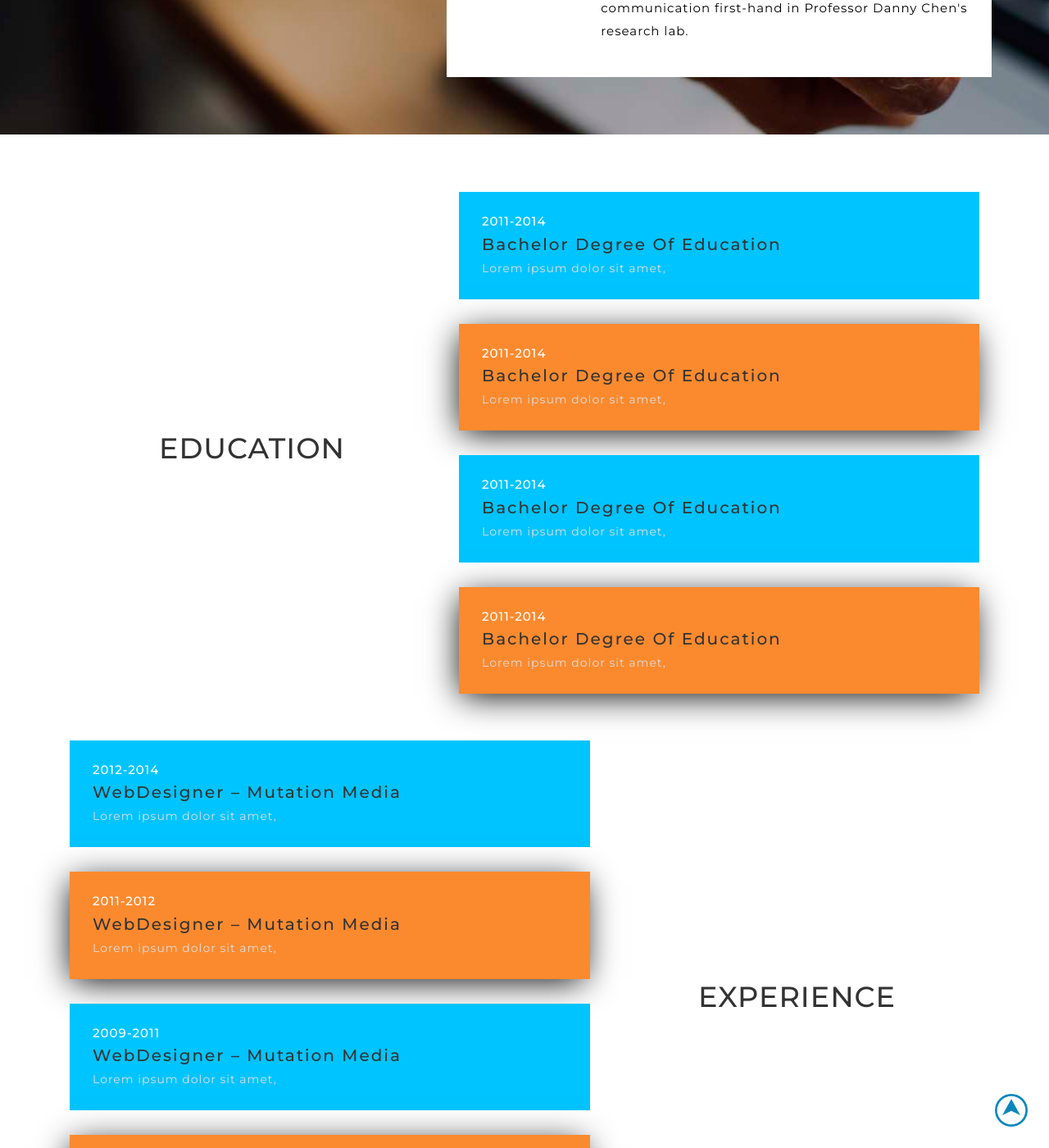
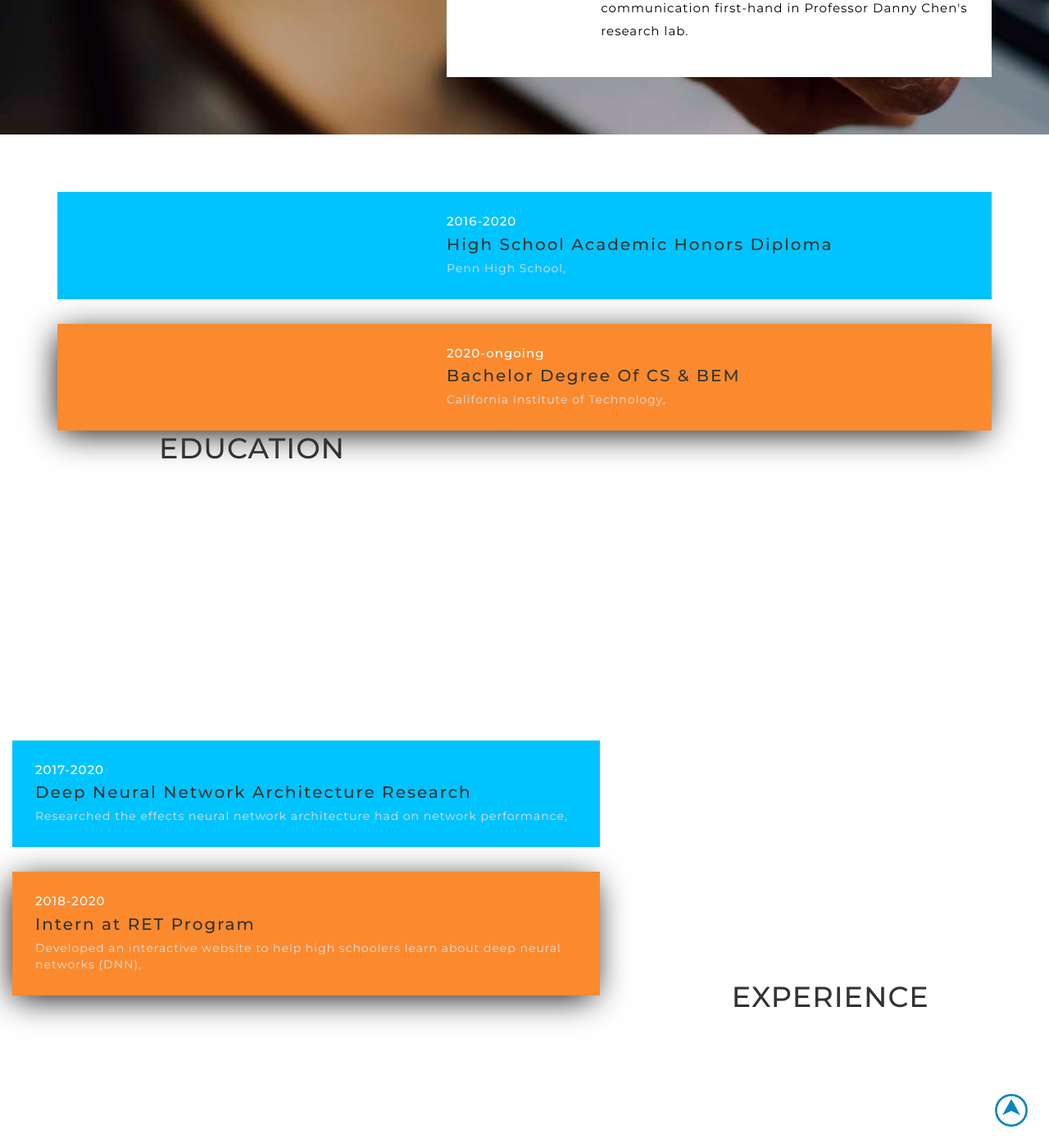
Before and after one commit to rajeev-datta/rajeev-datta.github.io, a Jekyll site: the page index.html, which Jekyll copies as it is, in a window 1280 px wide and 1400 px high, scrolled down 2685 px. Shown: the whole window at 82% size. Built offline with Jekyll 4.4.1, drawn with Linux system fonts in a browser that asks for light colours; some of the changed text lies outside the part shown.

Commit message:
Update index.html

```diff
--- a/index.html
+++ b/index.html
@@ -386,6 +386,7 @@ License URL: http://creativecommons.org/licenses/by/3.0/
 		<div class="col-md-5 education-info">
 		 <h4>education</h4>
 		</div>
+		<!--
 		<div class="col-md-7 education-matter">
 		<div class="edu-right ">
 		<h6>2011-2014</h6>
@@ -394,19 +395,19 @@ License URL: http://creativecommons.org/licenses/by/3.0/
 		</div>
 		<div class="edu-right back-shadow clr-green">
 				<h6>2011-2014</h6>
-		<h5>Bachelor Degree Of Education</h5>
-		<p>Lorem ipsum dolor sit amet,</p>
+		<h5>Middle School</h5>
+		<p>Park Forest Middle School,</p>
 		</div>
-
+		-->
 		<div class="edu-right ">
-				<h6>2011-2014</h6>
-		<h5>Bachelor Degree Of Education</h5>
-		<p>Lorem ipsum dolor sit amet,</p>
+				<h6>2016-2020</h6>
+		<h5>High School Academic Honors Diploma</h5>
+		<p>Penn High School,</p>
 		</div>
 		<div class="edu-right back-shadow clr-green">
-				<h6>2011-2014</h6>
-		<h5>Bachelor Degree Of Education</h5>
-		<p>Lorem ipsum dolor sit amet,</p>
+				<h6>2020-ongoing</h6>
+		<h5>Bachelor Degree Of CS & BEM</h5>
+		<p>California Institute of Technology,</p>
 
 		</div>
 
@@ -416,16 +417,16 @@ License URL: http://creativecommons.org/licenses/by/3.0/
 		<div class="experience-info">
 		<div class="col-md-7 exp-matter">
 		<div class="exp-left">
-		<h6>2012-2014</h6>
-		<h5>WebDesigner – Mutation Media</h5>
-		<p>Lorem ipsum dolor sit amet,</p>
+		<h6>2017-2020</h6>
+		<h5>Deep Neural Network Architecture Research</h5>
+		<p>Researched the effects neural network architecture had on network performance,</p>
 		</div>
 		<div class="exp-left back-shadow clr-green">
-				<h6>2011-2012</h6>
-		<h5>WebDesigner – Mutation Media</h5>
-		<p>Lorem ipsum dolor sit amet,</p>
+				<h6>2018-2020</h6>
+		<h5>Intern at RET Program</h5>
+		<p>Developed an interactive website to help high schoolers learn about deep neural networks (DNN),</p>
 		</div>
-
+		<!--
 		<div class="exp-left">
 				<h6>2009-2011</h6>
 		<h5>WebDesigner – Mutation Media</h5>
@@ -437,6 +438,7 @@ License URL: http://creativecommons.org/licenses/by/3.0/
 		<p>Lorem ipsum dolor sit amet,</p>
 
 		</div>
+		-->
 		</div>
 					<div class="col-md-5 exp-info-right">
 		 <h4>experience</h4>
@@ -451,63 +453,63 @@ License URL: http://creativecommons.org/licenses/by/3.0/
 			<h3 class="title clr">Gallery</h3>
 			<div class="gallery-info">
 				<div class="col-md-3 col-sm-6 col-xs-6 gallery-grids">
-					<a href="images/g1.jpg" class="gallery-box" data-lightbox="example-set" data-title="">
-					<img src="images/g1.jpg" alt="" class="img-responsive zoom-img">
+					<a href="images/a1.png" class="gallery-box" data-lightbox="example-set" data-title="">
+					<img src="images/a1.png" alt="" class="img-responsive zoom-img">
 				</a>
 				</div>
 				<div class="col-md-3 col-sm-6 col-xs-6 gallery-grids">
-					<a href="images/g2.jpg" class="gallery-box" data-lightbox="example-set" data-title="">
-					<img src="images/g2.jpg" alt="" class="img-responsive zoom-img">
+					<a href="images/a2.png" class="gallery-box" data-lightbox="example-set" data-title="">
+					<img src="images/a2.png" alt="" class="img-responsive zoom-img">
 				</a>
 				</div>
 				<div class="col-md-3 col-sm-6 col-xs-6 gallery-grids">
-					<a href="images/g3.jpg" class="gallery-box" data-lightbox="example-set" data-title="">
-					<img src="images/g3.jpg" alt="" class="img-responsive zoom-img">
+					<a href="images/a3.png" class="gallery-box" data-lightbox="example-set" data-title="">
+					<img src="images/a3.png" alt="" class="img-responsive zoom-img">
 				</a>
 				</div>
 				<div class="col-md-3 col-sm-6 col-xs-6 gallery-grids">
-					<a href="images/g4.jpg" class="gallery-box" data-lightbox="example-set" data-title="">
-					<img src="images/g4.jpg" alt="" class="img-responsive zoom-img">
+					<a href="images/a4.png" class="gallery-box" data-lightbox="example-set" data-title="">
+					<img src="images/a4.png" alt="" class="img-responsive zoom-img">
 				</a>
 				</div>
 				<div class="col-md-3 col-sm-6 col-xs-6 gallery-grids grid-mdl">
-					<a href="images/g5.jpg" class="gallery-box" data-lightbox="example-set" data-title="">
-					<img src="images/g5.jpg" alt="" class="img-responsive zoom-img">
+					<a href="images/a5.png" class="gallery-box" data-lightbox="example-set" data-title="">
+					<img src="images/a5.png" alt="" class="img-responsive zoom-img">
 				</a>
 				</div>
 				<div class="col-md-3 col-sm-6 col-xs-6 gallery-grids  grid-mdl">
-					<a href="images/g6.jpg" class="gallery-box" data-lightbox="example-set" data-title="">
-					<img src="images/g6.jpg" alt="" class="img-responsive zoom-img">
+					<a href="images/a6.png" class="gallery-box" data-lightbox="example-set" data-title="">
+					<img src="images/a6.png" alt="" class="img-responsive zoom-img">
 				</a>
 				</div>
 				<div class="col-md-3 col-sm-6 col-xs-6 gallery-grids  grid-mdl">
-					<a href="images/g7.jpg" class="gallery-box" data-lightbox="example-set" data-title="">
-					<img src="images/g7.jpg" alt="" class="img-responsive zoom-img">
+					<a href="images/a7.png" class="gallery-box" data-lightbox="example-set" data-title="">
+					<img src="images/a7.png" alt="" class="img-responsive zoom-img">
 				</a>
 				</div>
 				<div class="col-md-3 col-sm-6 col-xs-6 gallery-grids  grid-mdl">
-					<a href="images/g8.jpg" class="gallery-box" data-lightbox="example-set" data-title="">
-					<img src="images/g8.jpg" alt="" class="img-responsive zoom-img">
+					<a href="images/h7.jpeg" class="gallery-box" data-lightbox="example-set" data-title="">
+					<img src="images/h7.jpeg" alt="" class="img-responsive zoom-img">
 				</a>
 				</div>
 				<div class="col-md-3 col-sm-6 col-xs-6 gallery-grids  grid-mdl">
-					<a href="images/g9.jpg" class="gallery-box" data-lightbox="example-set" data-title="">
-					<img src="images/g9.jpg" alt="" class="img-responsive zoom-img">
+					<a href="images/h8.jpeg" class="gallery-box" data-lightbox="example-set" data-title="">
+					<img src="images/h8.jpeg" alt="" class="img-responsive zoom-img">
 				</a>
 				</div>
 								<div class="col-md-3 col-sm-6 col-xs-6 gallery-grids  grid-mdl">
-					<a href="images/g12.jpg" class="gallery-box" data-lightbox="example-set" data-title="">
-					<img src="images/g12.jpg" alt="" class="img-responsive zoom-img">
+					<a href="images/h9.jpeg" class="gallery-box" data-lightbox="example-set" data-title="">
+					<img src="images/h9.jpeg" alt="" class="img-responsive zoom-img">
 				</a>
 				</div>
 				<div class="col-md-3 col-sm-6 col-xs-6 gallery-grids  grid-mdl">
-					<a href="images/g10.jpg" class="gallery-box" data-lightbox="example-set" data-title="">
-					<img src="images/g10.jpg" alt="" class="img-responsive zoom-img">
+					<a href="images/h10.jpeg" class="gallery-box" data-lightbox="example-set" data-title="">
+					<img src="images/h10.jpeg" alt="" class="img-responsive zoom-img">
 				</a>
 				</div>
 				<div class="col-md-3 col-sm-6 col-xs-6 gallery-grids  grid-mdl">
-					<a href="images/g11.jpg" class="gallery-box" data-lightbox="example-set" data-title="">
-					<img src="images/g11.jpg" alt="" class="img-responsive zoom-img">
+					<a href="images/h11.jpeg" class="gallery-box" data-lightbox="example-set" data-title="">
+					<img src="images/h11.jpeg" alt="" class="img-responsive zoom-img">
 				</a>
 				</div>
 			</div>
```
Also changed, not shown: other parts of index.html (+3 -4 lines).
